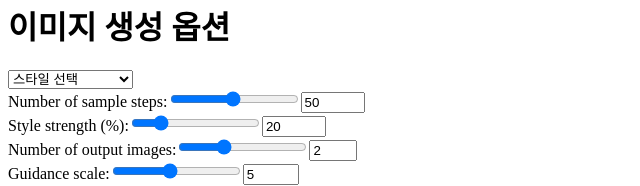
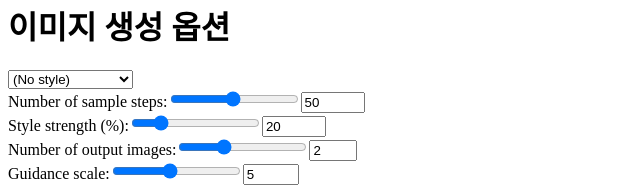
Before and after one commit to dong97338/KAIROS-four-cut-cartoon, a Next.js app: page / in a window 1280 px wide. Shown: the part 367-553 px from the top of the page, without its empty margins (0-640 px from the left). Built offline with nearby package versions, Linux system fonts and the light colour scheme.

Commit message:
fix: style default

```diff
--- a/pages/index.js
+++ b/pages/index.js
@@ -7,7 +7,7 @@ export default function Home() {
   const [negativePrompt, setNegativePrompt] = useState('(asymmetry, worst quality, low quality, illustration, 3d, 2d, painting, cartoons, sketch), open mouth, grayscale');
   const [generatedImages, setGeneratedImages] = useState([]);
 
-  const [style, setStyle] = useState(''); // 스타일 상태 추가
+  const [style, setStyle] = useState('(No style)'); // 스타일 상태 추가
 
   const [sampleSteps, setSampleSteps] = useState(50);
   const [styleStrength, setStyleStrength] = useState(20);
@@ -80,6 +80,7 @@ const onUpload = () => {
 	files.forEach(file => formData.append('files', file));
 	formData.append('prompt', prompt);
 	formData.append('negativePrompt', negativePrompt);
+	formData.append('style',style);
 
 
 	formData.append('sampleSteps', sampleSteps);
@@ -148,7 +149,6 @@ const onUpload = () => {
 
 		<h1>이미지 생성 옵션</h1>
 	  <select value={style} onChange={(e) => setStyle(e.target.value)}>
-        <option value="">스타일 선택</option>
         <option value="(No style)">(No style)</option>
         <option value="Cinematic">Cinematic</option>
         <option value="Disney Charactor">Disney Charactor</option>
```
